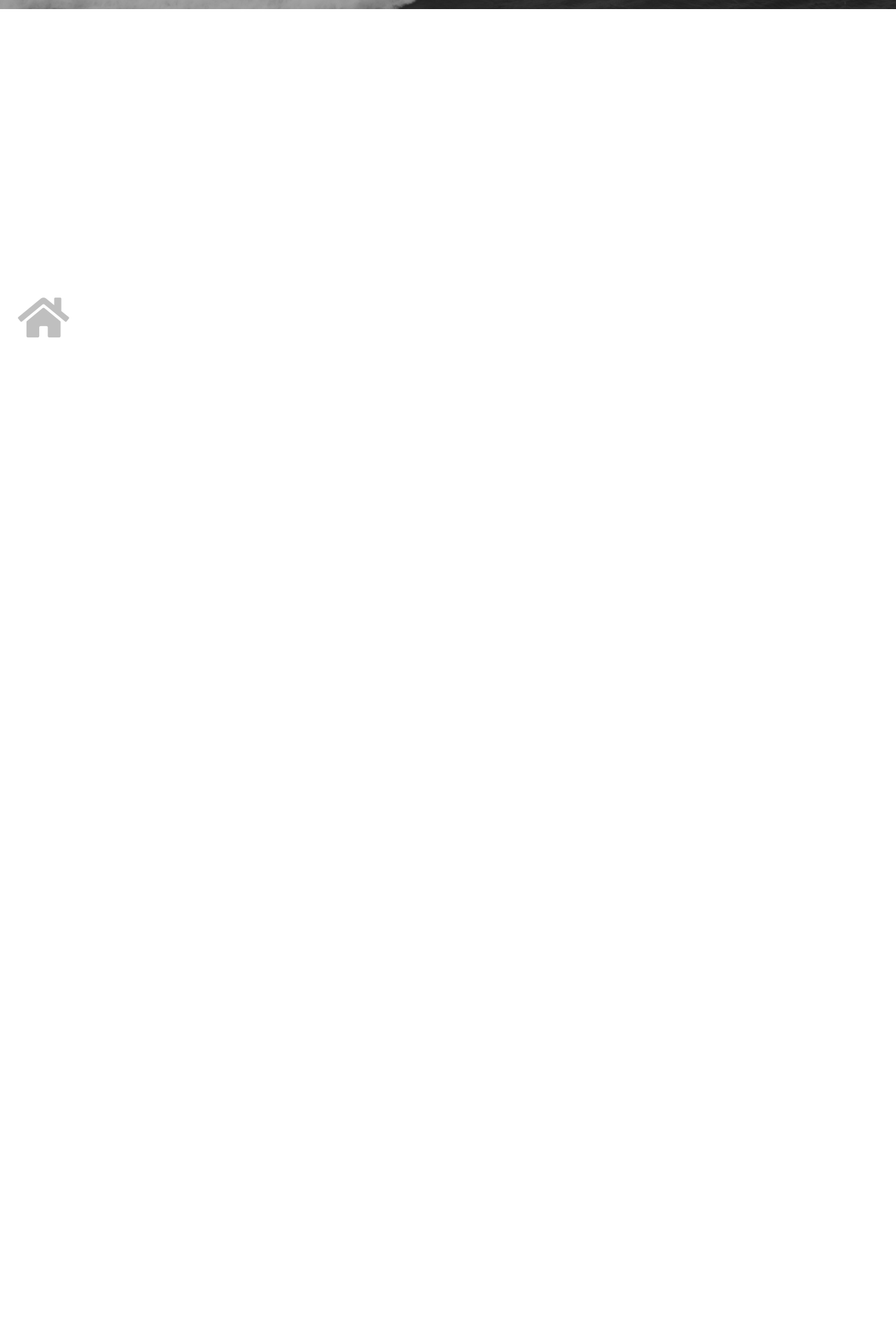
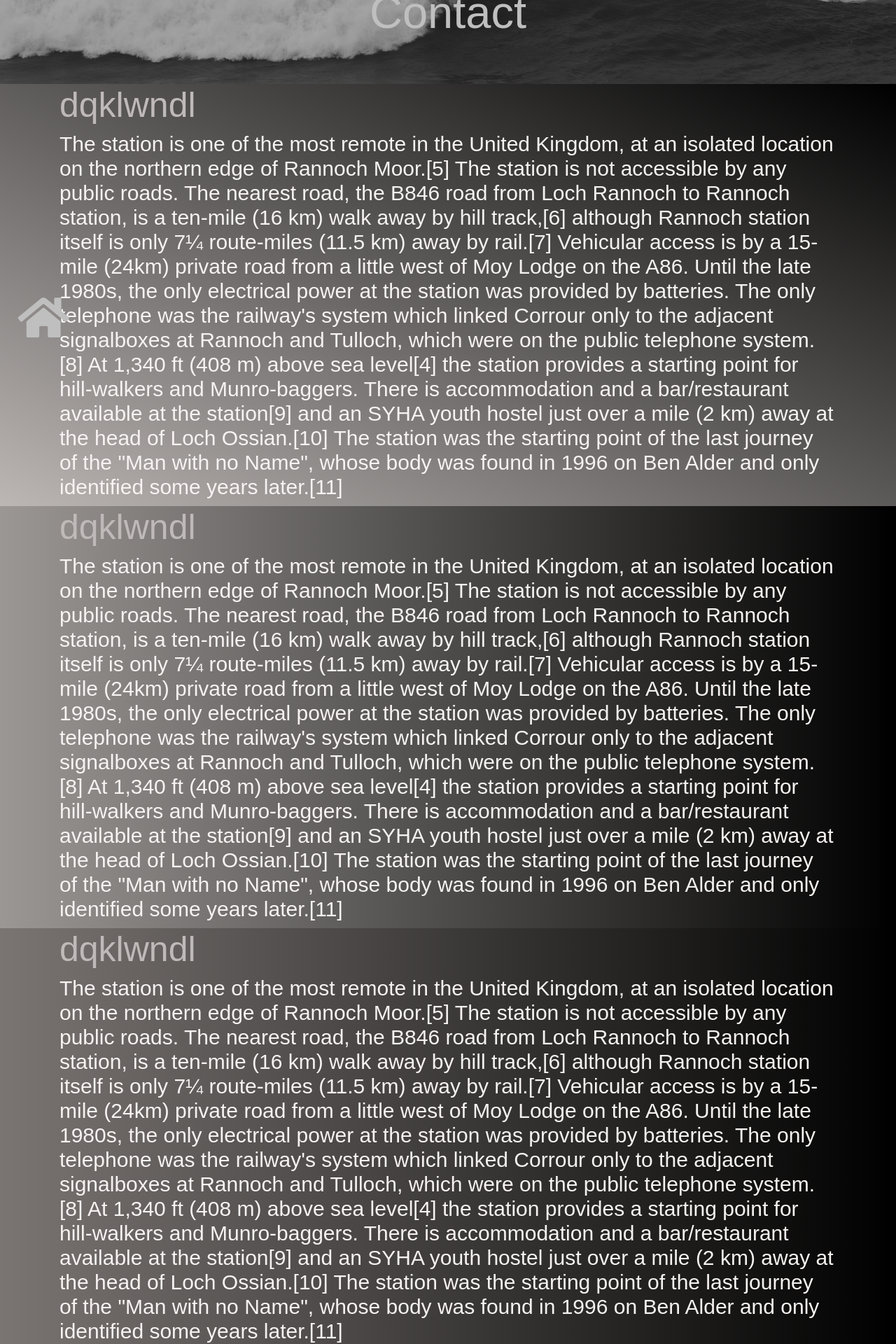
Before and after one commit to kepope3/portfolio, a React (Create React App) app in the folder portfolio/: page / in a window 1280 px wide. Shown: the part 280-2200 px from the top of the page at 70% size. Before the commit the page ends 800 px from the top, so only its background shows below. Built offline with nearby package versions, Linux system fonts and the light colour scheme; a web font is replaced by a local one.

Commit message:
body with sections and tmp content

```diff
--- a/portfolio/src/App.js
+++ b/portfolio/src/App.js
@@ -2,12 +2,15 @@ import React, { Component } from "react";
 import "./App.css";
 import Layout from "./Components/Layout/Layout";
 import styles from "./Assets/CSS/global.module.css";
+import Body from "./Components/Body";
 
 class App extends Component {
   render() {
     return (
       <div className={styles.global}>
-        <Layout />
+        <Layout>
+          <Body />
+        </Layout>
       </div>
     );
   }
--- a/portfolio/src/Assets/CSS/Layout/nav.module.css
+++ b/portfolio/src/Assets/CSS/Layout/nav.module.css
@@ -1,3 +1,10 @@
+.nav {
+  min-height: 400px;
+  display: flex;
+  justify-content: center;
+  align-items: center;
+}
+
 .list {
   padding-left: 0;
   text-align: center;
@@ -28,8 +35,8 @@
   left: 2%;
 }
 
-@media screen and (max-width: 1024px) {
+@media screen and (max-width: 375px) {
   .list li {
-    font-size: 40px;
+    font-size: 55px;
   }
 }
--- a/portfolio/src/Assets/CSS/global.module.css
+++ b/portfolio/src/Assets/CSS/global.module.css
@@ -1,3 +1,16 @@
 .global {
   font-family: "Thasadith", sans-serif;
 }
+
+.global h2 {
+  color: #bfbab9;
+  font-size: 50px;
+}
+
+.global p {
+  margin-bottom: 0;
+  color: #f7f3f2;
+  font-size: 30px;
+  padding-bottom: 10px;
+  line-height: 35px;
+}
--- /dev/null
+++ b/portfolio/src/Components/Body.js
@@ -0,0 +1,93 @@
+import React from "react";
+import Section from "./Shared/Section";
+export default () => (
+  <React.Fragment>
+    <div id="about">
+      <Section
+        backgroundStyle={{
+          backgroundImage: "linear-gradient(26deg, #bcb7b5, black)"
+        }}
+      >
+        <h2>dqklwndl</h2>
+        <p>
+          The station is one of the most remote in the United Kingdom, at an
+          isolated location on the northern edge of Rannoch Moor.[5] The station
+          is not accessible by any public roads. The nearest road, the B846 road
+          from Loch Rannoch to Rannoch station, is a ten-mile (16 km) walk away
+          by hill track,[6] although Rannoch station itself is only 7¼
+          route-miles (11.5 km) away by rail.[7] Vehicular access is by a
+          15-mile (24km) private road from a little west of Moy Lodge on the
+          A86. Until the late 1980s, the only electrical power at the station
+          was provided by batteries. The only telephone was the railway's system
+          which linked Corrour only to the adjacent signalboxes at Rannoch and
+          Tulloch, which were on the public telephone system.[8] At 1,340 ft
+          (408 m) above sea level[4] the station provides a starting point for
+          hill-walkers and Munro-baggers. There is accommodation and a
+          bar/restaurant available at the station[9] and an SYHA youth hostel
+          just over a mile (2 km) away at the head of Loch Ossian.[10] The
+          station was the starting point of the last journey of the "Man with no
+          Name", whose body was found in 1996 on Ben Alder and only identified
+          some years later.[11]
+        </p>
+      </Section>
+    </div>
+    <div id="portfolio">
+      <Section
+        backgroundStyle={{
+          backgroundImage: "linear-gradient(90deg, #9b9795, black)"
+        }}
+      >
+        <h2>dqklwndl</h2>
+        <p>
+          The station is one of the most remote in the United Kingdom, at an
+          isolated location on the northern edge of Rannoch Moor.[5] The station
+          is not accessible by any public roads. The nearest road, the B846 road
+          from Loch Rannoch to Rannoch station, is a ten-mile (16 km) walk away
+          by hill track,[6] although Rannoch station itself is only 7¼
+          route-miles (11.5 km) away by rail.[7] Vehicular access is by a
+          15-mile (24km) private road from a little west of Moy Lodge on the
+          A86. Until the late 1980s, the only electrical power at the station
+          was provided by batteries. The only telephone was the railway's system
+          which linked Corrour only to the adjacent signalboxes at Rannoch and
+          Tulloch, which were on the public telephone system.[8] At 1,340 ft
+          (408 m) above sea level[4] the station provides a starting point for
+          hill-walkers and Munro-baggers. There is accommodation and a
+          bar/restaurant available at the station[9] and an SYHA youth hostel
+          just over a mile (2 km) away at the head of Loch Ossian.[10] The
+          station was the starting point of the last journey of the "Man with no
+          Name", whose body was found in 1996 on Ben Alder and only identified
+          some years later.[11]
+        </p>
+      </Section>
+    </div>
+    <div id="contact">
+      <Section
+        backgroundStyle={{
+          backgroundImage: "linear-gradient(90deg, #7a7573, black)"
+        }}
+      >
+        <h2>dqklwndl</h2>
+        <p>
+          The station is one of the most remote in the United Kingdom, at an
+          isolated location on the northern edge of Rannoch Moor.[5] The station
+          is not accessible by any public roads. The nearest road, the B846 road
+          from Loch Rannoch to Rannoch station, is a ten-mile (16 km) walk away
+          by hill track,[6] although Rannoch station itself is only 7¼
+          route-miles (11.5 km) away by rail.[7] Vehicular access is by a
+          15-mile (24km) private road from a little west of Moy Lodge on the
+          A86. Until the late 1980s, the only electrical power at the station
+          was provided by batteries. The only telephone was the railway's system
+          which linked Corrour only to the adjacent signalboxes at Rannoch and
+          Tulloch, which were on the public telephone system.[8] At 1,340 ft
+          (408 m) above sea level[4] the station provides a starting point for
+          hill-walkers and Munro-baggers. There is accommodation and a
+          bar/restaurant available at the station[9] and an SYHA youth hostel
+          just over a mile (2 km) away at the head of Loch Ossian.[10] The
+          station was the starting point of the last journey of the "Man with no
+          Name", whose body was found in 1996 on Ben Alder and only identified
+          some years later.[11]
+        </p>
+      </Section>
+    </div>
+  </React.Fragment>
+);
--- a/portfolio/src/Components/Layout/Layout.js
+++ b/portfolio/src/Components/Layout/Layout.js
@@ -8,7 +8,9 @@ export default ({ children }) => (
   <React.Fragment>
     <div id="home" />
     <Section
-      backgroundStyle={{ backgroundImage: "url('" + backgroundImg + "')" }}
+      backgroundStyle={{
+        backgroundImage: "url('" + backgroundImg + "')"
+      }}
     >
       <Nav />
     </Section>
--- a/portfolio/src/Components/Shared/Section.js
+++ b/portfolio/src/Components/Shared/Section.js
@@ -3,6 +3,6 @@ import styles from "./../../Assets/CSS/Layout/Section.module.css";
 
 export default ({ backgroundStyle, children }) => (
   <div id="wrapper" style={backgroundStyle} className={styles.section}>
-    <div className="container">{children}</div>
+    <div className={"container"}>{children}</div>
   </div>
 );
```
Also changed, not shown: 2 other files (tests, documents, lock files or other folders).
